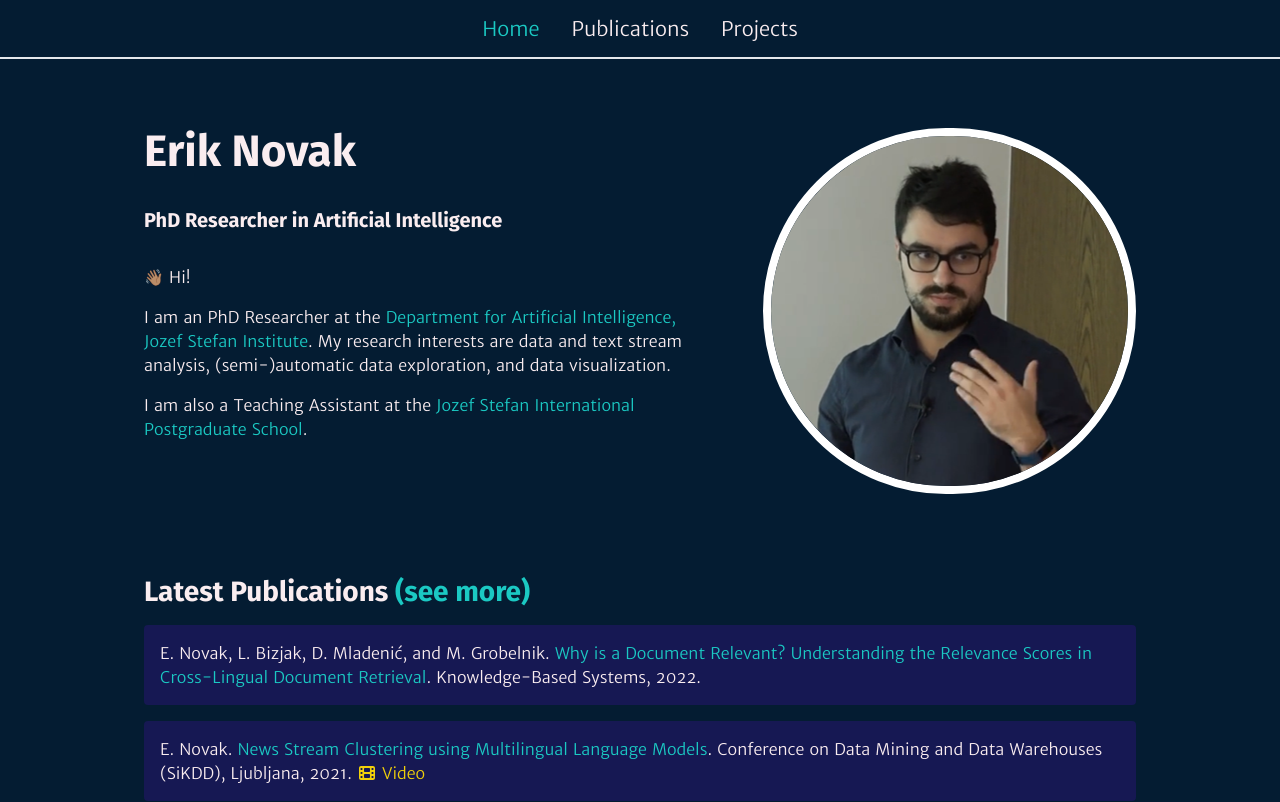
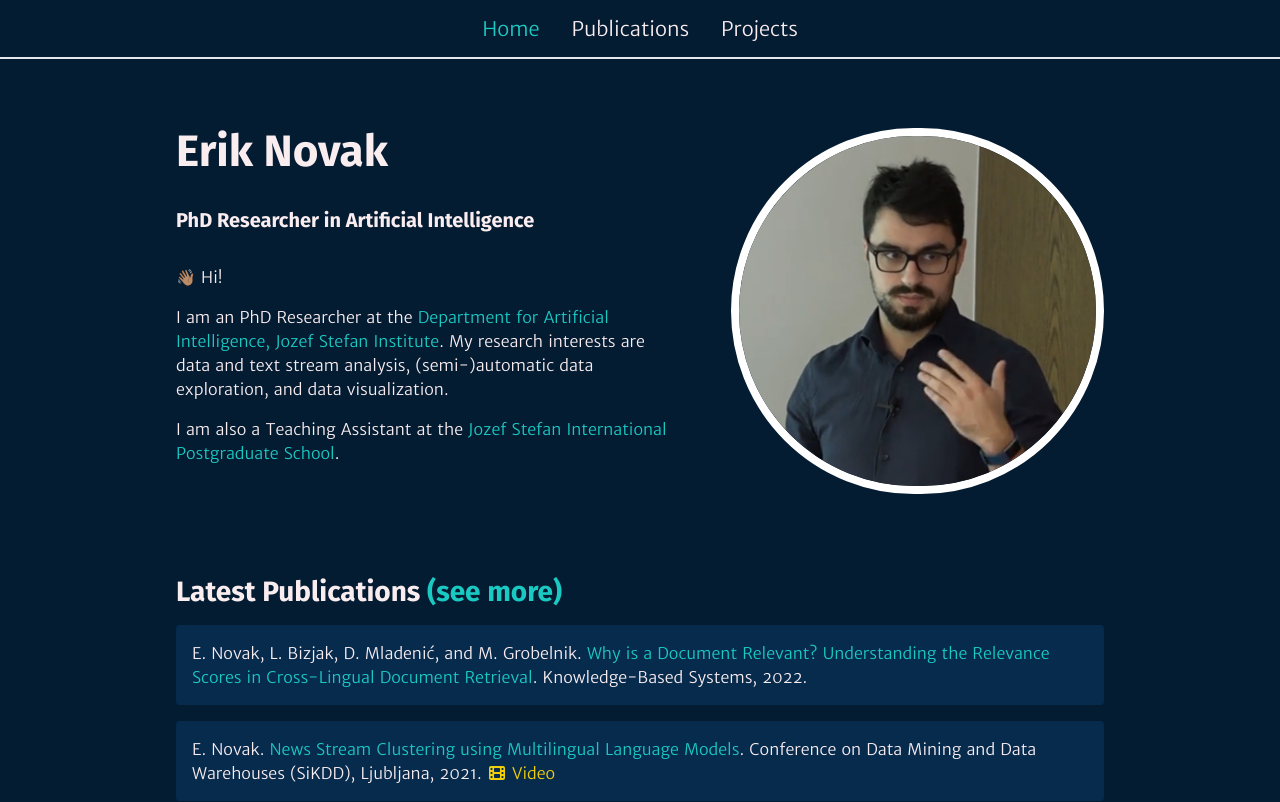
Before and after one commit to eriknovak/eriknovak.github.io, a Next.js app: page / in a window 1280 px wide. Shown: the top 802 px of the page. Built offline with nearby package versions, Linux system fonts and the light colour scheme.

Commit message:
[FIX] UI updates

```diff
--- a/pages/_app.tsx
+++ b/pages/_app.tsx
@@ -10,7 +10,7 @@ function MyApp({ Component, pageProps }: AppProps) {
   return (
     <>
       <Header />
-      <main className="container px-4 sm:mx-auto pt-32">
+      <main className="container px-4 sm:px-12 sm:mx-auto pt-32">
         <Component {...pageProps} />
       </main>
       <Footer />
--- a/styles/globals.scss
+++ b/styles/globals.scss
@@ -6,6 +6,7 @@
   :root {
     // define the colors
     --color-black-dark: 4, 28, 50;
+    --color-black-base: 7, 43, 77;
     --color-blue-dark: 22, 24, 83;
     --color-blue-base: 41, 44, 109;
     --color-green-dark: 6, 114, 110;
@@ -23,7 +24,7 @@
 
     // background
     --color-background-base: var(--color-black-dark);
-    --color-background-highlight: var(--color-blue-dark);
+    --color-background-highlight: var(--color-black-base);
 
     // text
     --color-text-base: var(--color-white-base);
```
